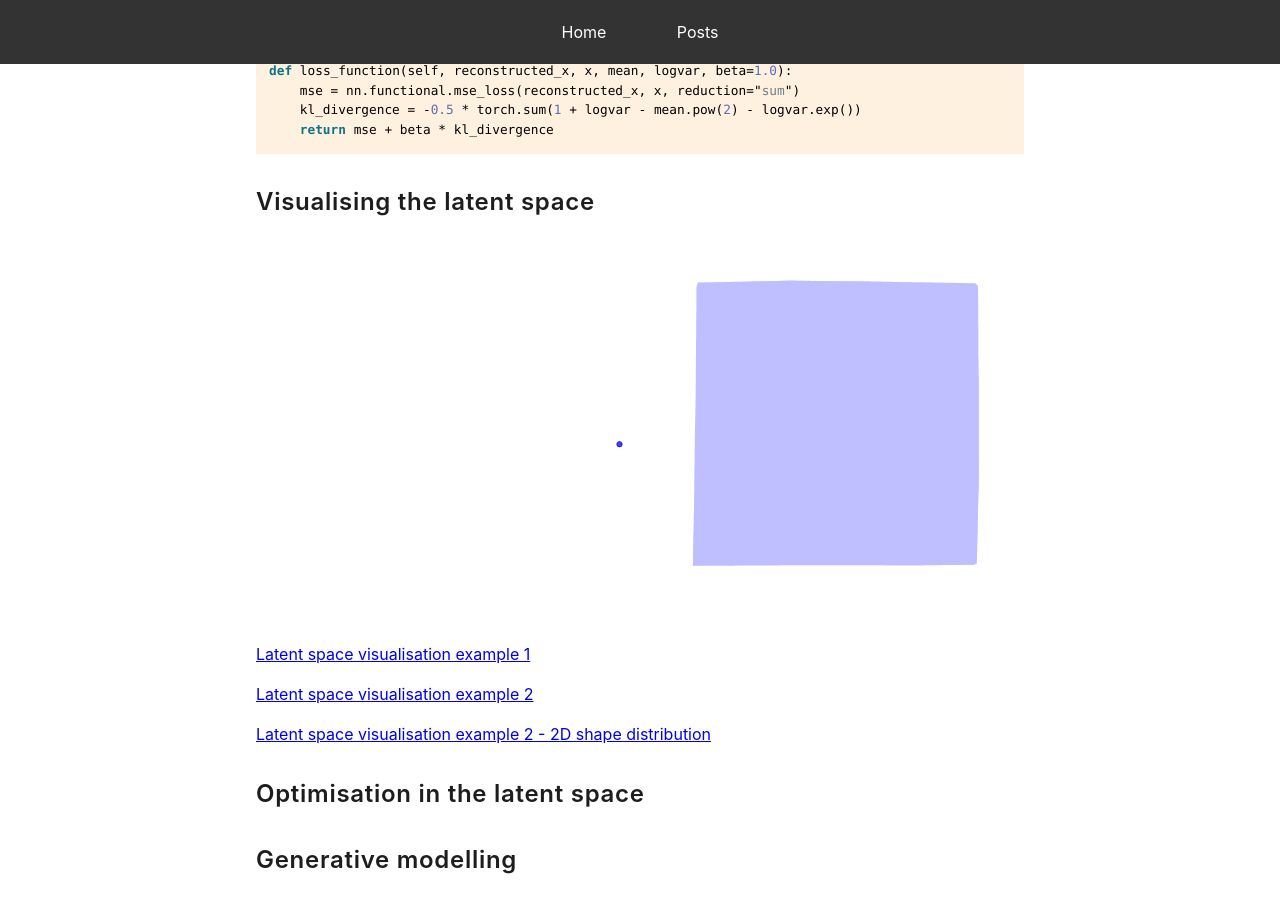
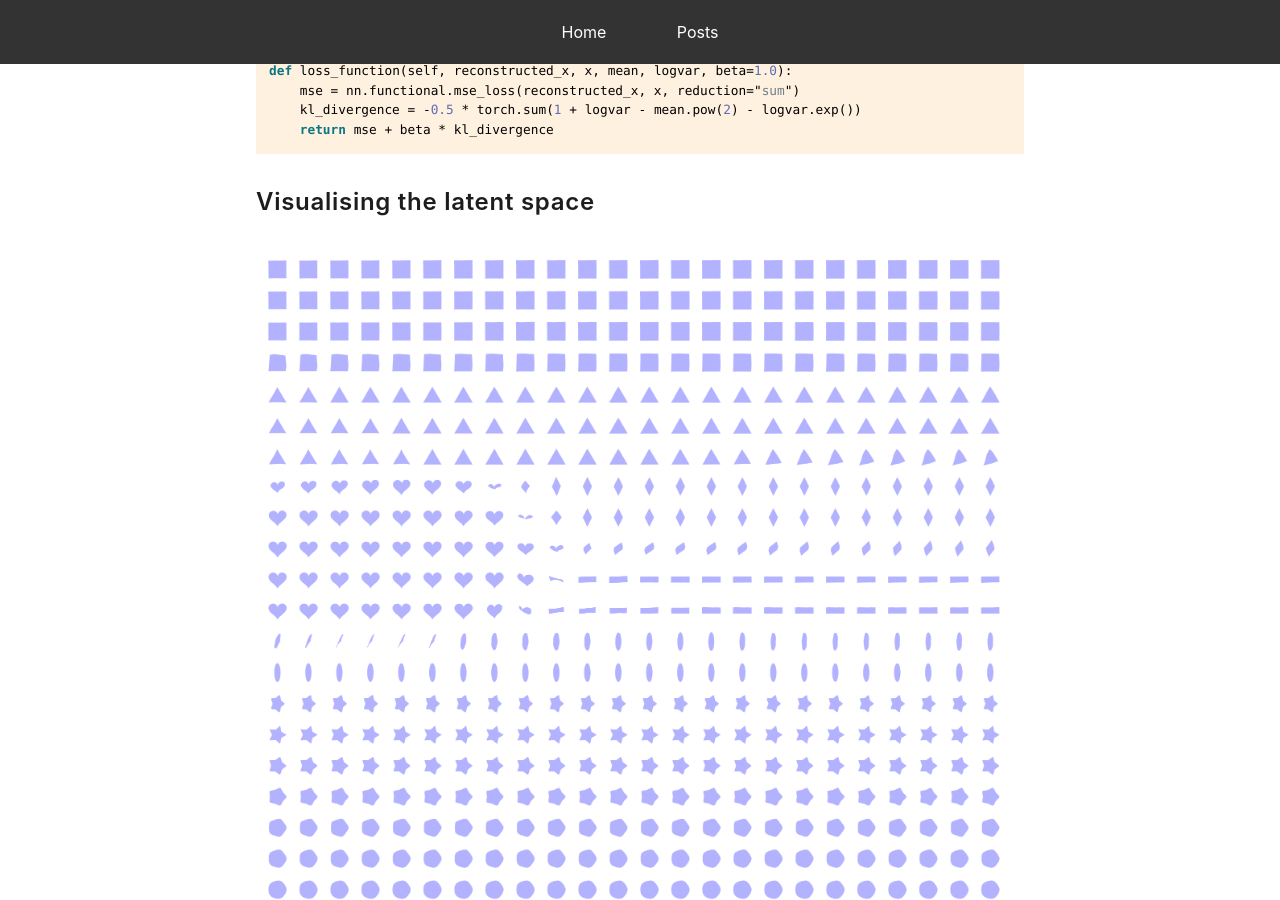
Before and after one commit to mark-hobbs/mark-hobbs.github.io, a Jekyll site: the page built from _posts/2025-01-20-autoencoders.md, in a window 1280 px wide and 900 px high, scrolled down 4044 px. Built offline with Jekyll 4.4.1, drawn with Linux system fonts in a browser that asks for light colours.

Commit message:
Latent space grid

```diff
--- a/_posts/2025-01-20-autoencoders.md
+++ b/_posts/2025-01-20-autoencoders.md
@@ -192,6 +192,8 @@ def loss_function(self, reconstructed_x, x, mean, logvar, beta=1.0):
 
 ## Visualising the latent space
 
+![](/assets/images/latent-space-grid.png)
+
 ![](/assets/images/latent-space-visualisation.gif)
 
 [Latent space visualisation example 1](https://medium.com/@outerrencedl/a-simple-autoencoder-and-latent-space-visualization-with-pytorch-568e4cd2112a)
```
Also changed, not shown: assets/images/latent-space-grid.png (added).
